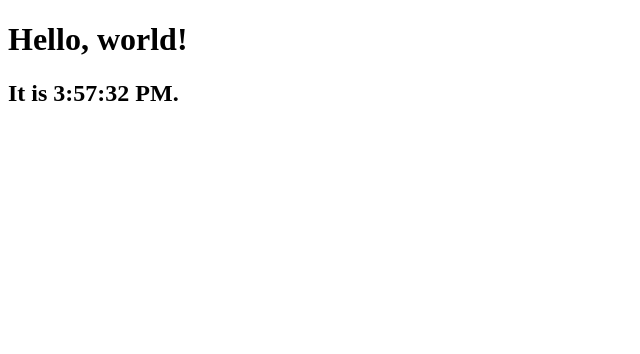
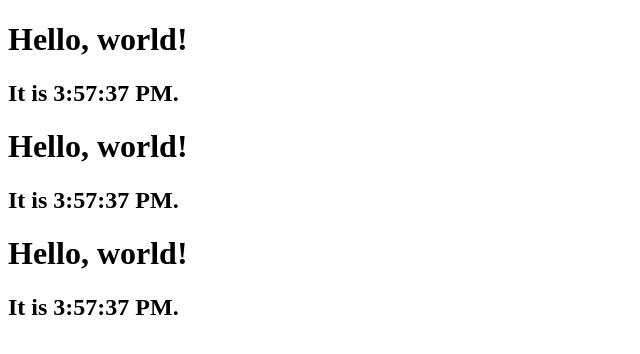
Before and after one commit to tomyusuke/tsc, a React (Create React App) app in the folder react-ts-app/: page / in a window 1280 px wide. Shown: the top 354 px of the page, without its empty margins (0-640 px from the left). Built offline with nearby package versions, Linux system fonts and the light colour scheme.

Commit message:
close #7 state & lifecycle

```diff
--- a/react-ts-app/src/component/Clock.tsx
+++ b/react-ts-app/src/component/Clock.tsx
@@ -5,10 +5,29 @@ type Props = {}
 type State = {date : Date}
 class Clock extends React.Component<Props, State> {
 
+	timerID: number;
+
   constructor(props: Props) {
     super(props);
     this.state = {date: new Date()};
+		this.timerID = 0;
   }
+
+	componentDidMount(){
+		this.timerID = window.setInterval(
+			() => this.tick(),
+			1000
+		);
+	}
+	componentWillUnmount(){
+		clearInterval(this.timerID);
+	}
+
+	tick(){
+		this.setState({
+			date: new Date()
+		});
+	}
 
   render() {
     return (
--- a/react-ts-app/src/index.tsx
+++ b/react-ts-app/src/index.tsx
@@ -5,7 +5,11 @@ import Clock from './component/Clock';
 
 
 ReactDOM.render(
-  <Clock/>,
+  <div>
+    <Clock/>
+    <Clock/>
+    <Clock/>
+  </div>,
   document.getElementById("root")
 )
 
```
